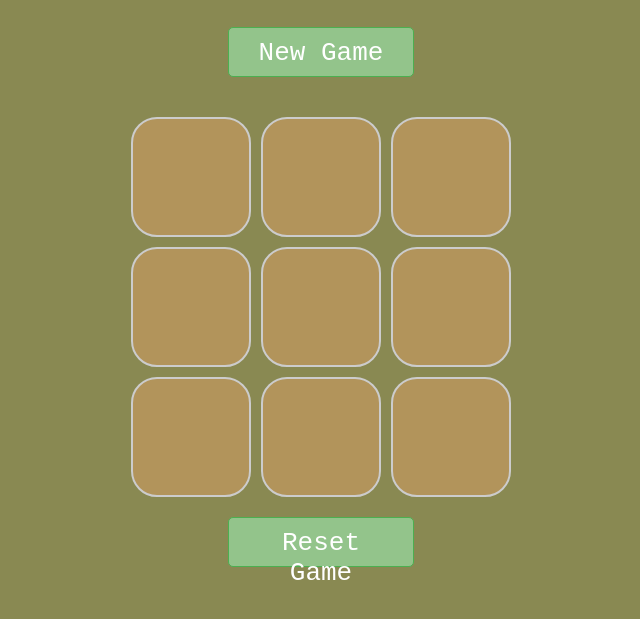
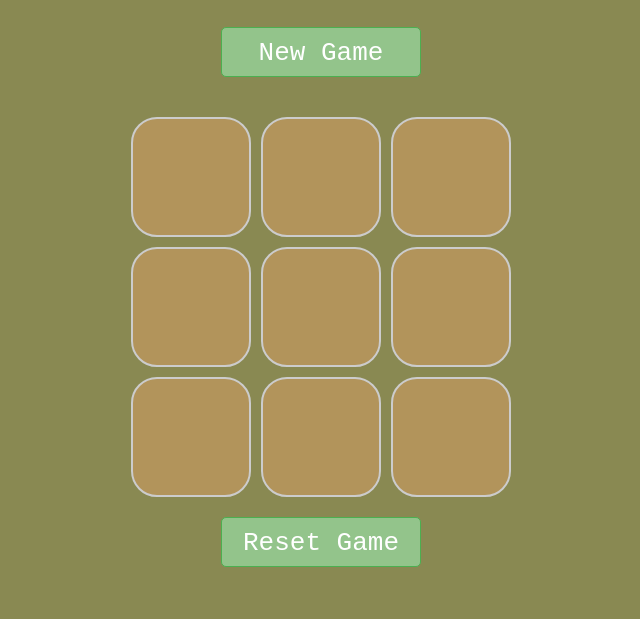
Before and after one commit to Aadved2012AA/Tic-Tac-Toe, a plain HTML site: page index.html in a window 1280 px wide. Shown: the part 47-666 px from the top of the page, without its empty margins (319-959 px from the left). Drawn offline with Linux system fonts and the light colour scheme.

Commit message:
Update style.css

```diff
--- a/style.css
+++ b/style.css
@@ -22,7 +22,7 @@ h1 {
 .new-game-btn,
 .reset-btn {
    height: 50px;
-    width: 186px;
+    width: 200px;
     background-color: #93C48B;
     color: white;
     border: 1px solid #4CAF50;
```
